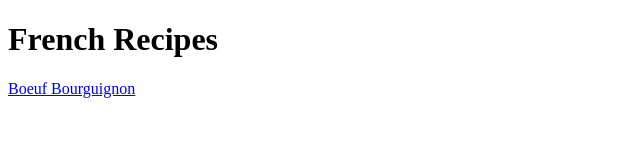
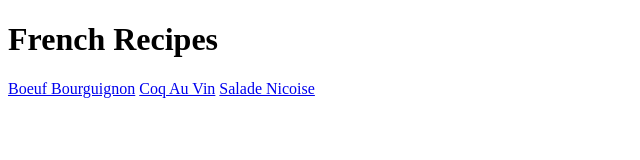
Before and after one commit to Ifennawin/Recipe-website, a plain HTML site: page index.html in a window 1280 px wide. Shown: the whole page, without its empty margins (0-640 px from the left). Drawn offline with Linux system fonts and the light colour scheme.

Commit message:
Added two more recipes: Cpqauvin and Saladenicoise

```diff
--- a/index.html
+++ b/index.html
@@ -7,5 +7,7 @@
     <body>
         <h1>French Recipes</h1>
         <a href="recipes/boeufbourguignon.html">Boeuf Bourguignon</a>
+		<a href="recipes/coqauvin.html">Coq Au Vin</a>
+		<a href="recipes/saladenicoise.html">Salade Nicoise</a>
     </body>
 </html>
```
